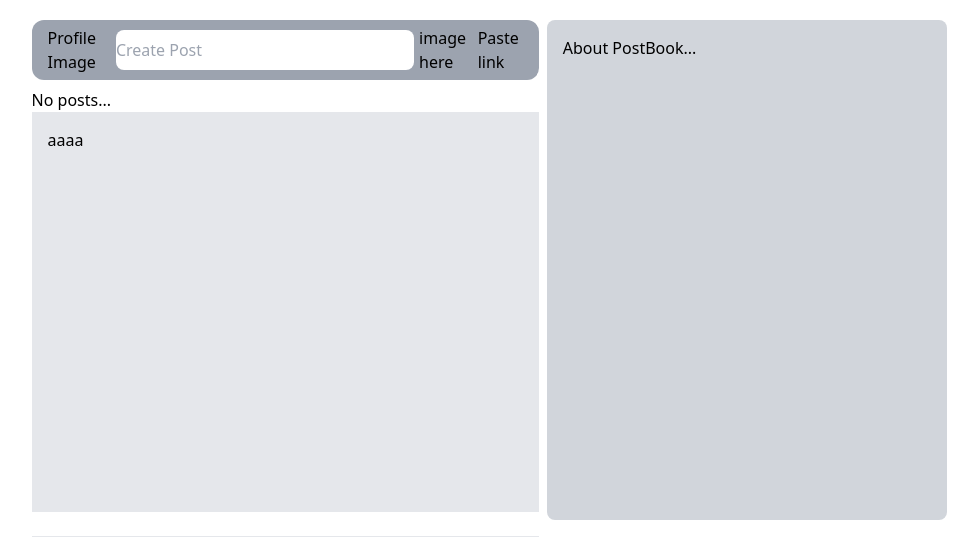
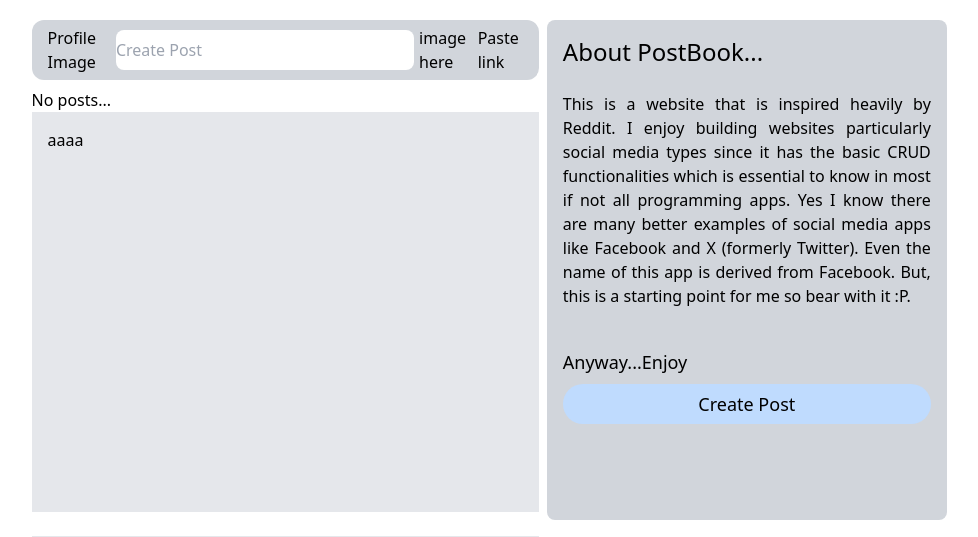
Before and after one commit to Badymits/django-postbook, a Django app: page / in a window 1280 px wide. Shown: the part 60-597 px from the top of the page, without its empty margins (226-1204 px from the left). Run offline with Django 5.2, Linux system fonts and the light colour scheme; the visitor is signed in with stand-in values (Sample User, id 1); data that the repository does not hold is empty; some libraries are stand-ins or nearby versions.

Commit message:
added filler text. added styling. added javascript logic

```diff
--- a/postbook/home/templates/home/home.html
+++ b/postbook/home/templates/home/home.html
@@ -13,7 +13,7 @@
 
         {% endif %}
         <div class=" col-start-2 col-end-4">
-            <div class="w-full bg-gray-400 h-[60px] flex items-center justify-center w-full gap-[5px] px-4 rounded-xl">
+            <div class="w-full bg-gray-300 h-[60px] flex items-center justify-center w-full gap-[5px] px-4 rounded-xl">
                 Profile Image
 
                 <input type="text" class="w-full h-[40px] rounded-lg" placeholder="Create Post" onclick='createPostUrl()'>
@@ -28,7 +28,11 @@
                 {% if posts %}
                     {% for post in posts %}
 
-                        <div class=" w-full bg-gray-200 mb-6 relative p-4 rounded-xl">
+                        <div class=" w-full bg-gray-200 mb-6 relative p-4 rounded-xl hover:border-black border-[1px] cursor-pointer"
+                            id="post-div"
+
+                        >
+                            <input type="hidden" name="post_id" id="post_id" value="{{ post.id }}" class="post_id">
                             <p class="text-4xl pb-2">{{ post.title }}</p>
                             <p class="text-sm font-thin">Posted by: <a href="" class="hover:underline"> {{ post.user }} </a> {{ post.date_posted }}</p>
                             <p class="pt-3">{{ post.body }}</p>
@@ -55,7 +59,23 @@
         </div>
         <div class="">
             <div class="fixed bg-gray-300 h-[500px] w-[400px] rounded-lg p-4">
-                About PostBook...
+                <p class="text-2xl font-thin">About PostBook...</p>
+                <br>
+                <p class="text-justify">
+                    This is a website that is inspired heavily by Reddit. I enjoy building websites
+                    particularly social media types since it has the basic CRUD functionalities which
+                    is essential to know in most if not all programming apps. Yes I know there are many better
+                    examples of social media apps like Facebook and X (formerly Twitter). Even the name of this app
+                    is derived from Facebook. But, this is a starting point for me so bear with it :P.
+                </p>
+                <p class="mt-10 text-lg w-full">
+                    Anyway...Enjoy
+                    <br>
+
+                </p>
+                <a href="{% url 'create-post' %}" class="bg-blue-200 hover:bg-blue-100 duration-100 block w-full text-center h-[40px]
+                    my-auto leading-10 rounded-full mt-2 text-lg">Create Post
+                </a>
             </div>
         </div>
 
@@ -65,10 +85,21 @@
     py-3 rounded-full text-center text-lg text-gray-100 hover:text-gray-600 opacity-0 translate-y-[100px] duration-200 ease-in-out" id="resetBtn">Back to Top</a>
     <script type="text/javascript">
         let reset_btn = document.getElementById('resetBtn');
+        let post_div = document.querySelectorAll('#post-div');
+
+
+        for (let i = 0; i < post_div.length; i++){
+
+            post_div[i].addEventListener('click', function(e){
+                var post_id = post_div[i].querySelector("input").value
+                console.log(post_id)
+                window.location.href = `http://127.0.0.1:8000/detail-post/${post_id}/`
+            })
+        }
         function createPostUrl(){
-            window.location.href = "{% url 'create-post' %}";
+            window.location.href = "{% url 'create-post' %}"; // resetting back at top of feed
         }
-
+        // when user scrolls down, a button to reset to top of page will appear
         window.addEventListener('scroll', function(){
             if(window.scrollY > 300){
 
```
